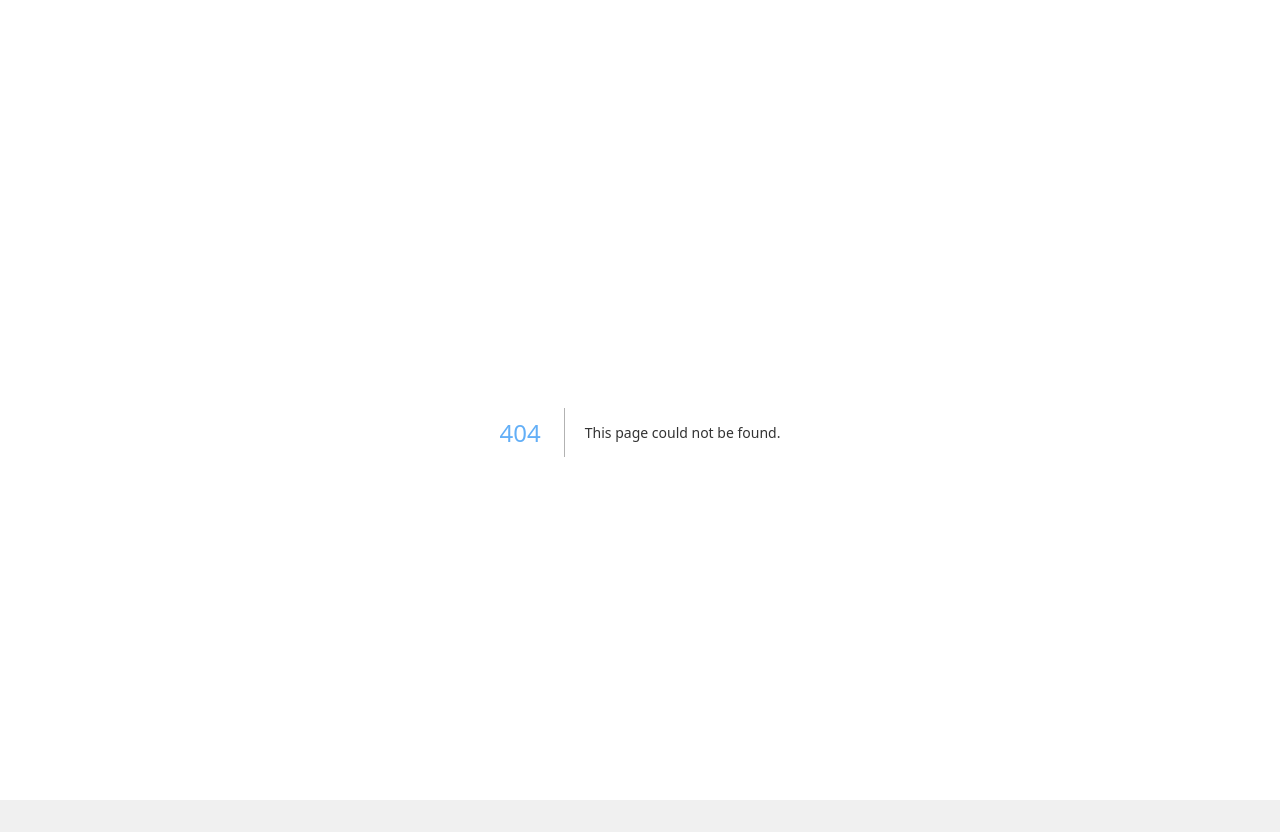
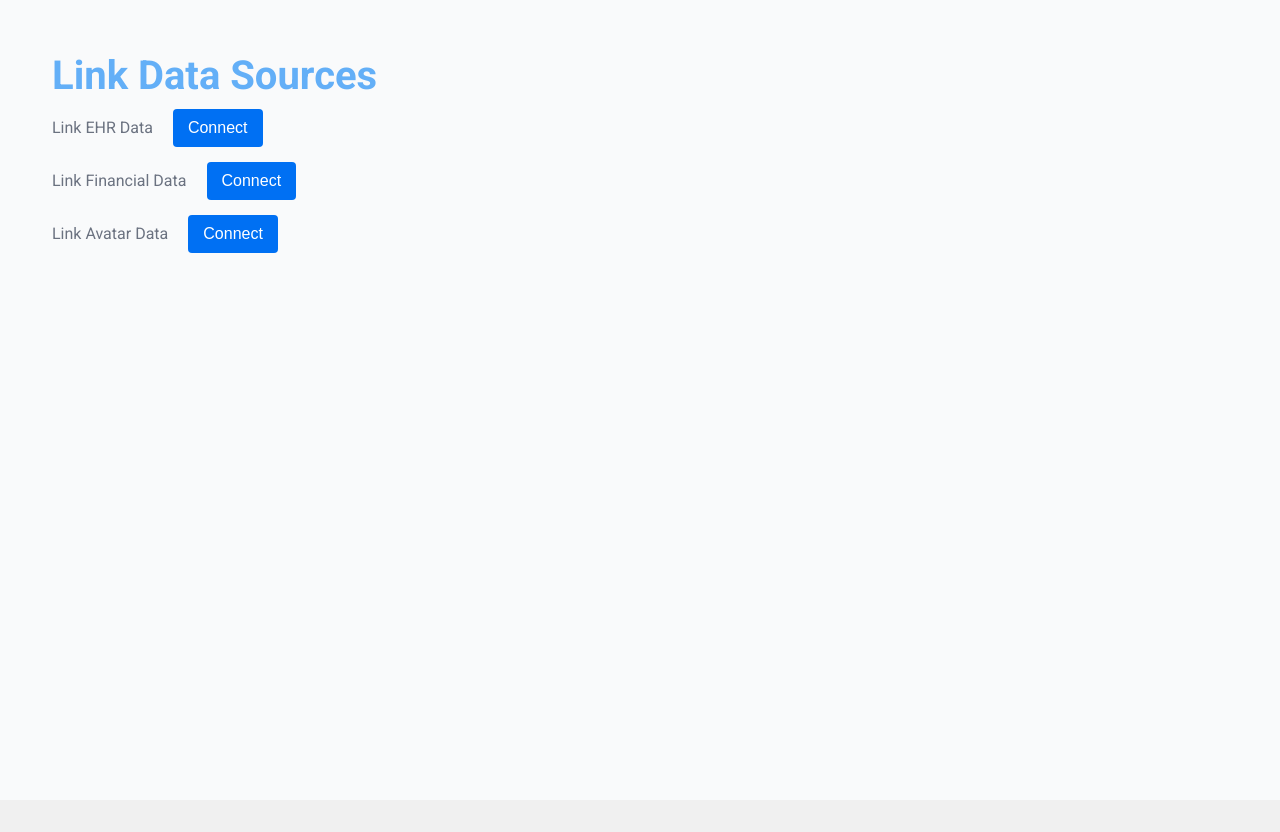
Before and after one commit to cfgcolumbus24/Team-2, a Next.js app in the folder Frontend/: page /linkData in a window 1280 px wide. Before the commit this address had no page. After the commit the page ends 800 px from the top, so only its background shows below. Built offline with nearby package versions, Linux system fonts and the light colour scheme.

Commit message:
Frontend: Added Link Page Screeen

```diff
--- a/Frontend/pages/dashboard/header.js
+++ b/Frontend/pages/dashboard/header.js
@@ -19,7 +19,7 @@ const Header = () => {
         </h1>
       </div>
       <nav className={styles.nav}>
-        <Link href="/" className={`${styles.navItem} ${router.pathname === '/' ? styles.active : ''}`}>
+        <Link href="/" className={`${styles.navItem} ${(router.pathname === '/' || router.pathname === '/mainDashboard') ? styles.active : ''}`}>
           Home
         </Link>
         <Link href="/clinical" className={`${styles.navItem} ${router.pathname === '/clinical' ? styles.active : ''}`}>
--- /dev/null
+++ b/Frontend/pages/linkData.js
@@ -0,0 +1,80 @@
+import { useState } from 'react';
+
+const LinkDataPage = () => {
+    const [connections, setConnections] = useState({
+        EHR: false,
+        Financial: false,
+        Avatar: false,
+    });
+
+    const handleConnect = (type) => {
+        // Open a popup window to microsoft.com
+        const popup = window.open('https://www.microsoft.com', '_blank', 'width=600,height=600');
+
+        // Check if the popup is closed and update the connection state
+        const checkPopupClosed = setInterval(() => {
+            if (popup.closed) {
+                clearInterval(checkPopupClosed);
+                setConnections((prevConnections) => ({
+                    ...prevConnections,
+                    [type]: true,
+                }));
+            }
+        }, 500);
+    };
+
+    return (
+        <div style={{ padding: '20px' }}>
+            <h1>Link Data Sources</h1>
+            <div style={{ marginBottom: '15px' }}>
+                <span style={{ marginRight: '20px' }}>Link EHR Data</span>
+                <button
+                    onClick={() => handleConnect('EHR')}
+                    style={{
+                        padding: '10px 15px',
+                        backgroundColor: connections.EHR ? '#28a745' : '#0070f3',
+                        color: '#fff',
+                        border: 'none',
+                        cursor: 'pointer',
+                    }}
+                >
+                    {connections.EHR ? 'Connected' : 'Connect'}
+                </button>
+            </div>
+
+            <div style={{ marginBottom: '15px' }}>
+                <span style={{ marginRight: '20px' }}>Link Financial Data</span>
+                <button
+                    onClick={() => handleConnect('Financial')}
+                    style={{
+                        padding: '10px 15px',
+                        backgroundColor: connections.Financial ? '#28a745' : '#0070f3',
+                        color: '#fff',
+                        border: 'none',
+                        cursor: 'pointer',
+                    }}
+                >
+                    {connections.Financial ? 'Connected' : 'Connect'}
+                </button>
+            </div>
+
+            <div style={{ marginBottom: '15px' }}>
+                <span style={{ marginRight: '20px' }}>Link Avatar Data</span>
+                <button
+                    onClick={() => handleConnect('Avatar')}
+                    style={{
+                        padding: '10px 15px',
+                        backgroundColor: connections.Avatar ? '#28a745' : '#0070f3',
+                        color: '#fff',
+                        border: 'none',
+                        cursor: 'pointer',
+                    }}
+                >
+                    {connections.Avatar ? 'Connected' : 'Connect'}
+                </button>
+            </div>
+        </div>
+    );
+};
+
+export default LinkDataPage;
--- a/Frontend/pages/mainDashboard.js
+++ b/Frontend/pages/mainDashboard.js
@@ -8,7 +8,7 @@ import styles from './dashboard/dashboard.module.css';
 
 const mainDashboard = () => {
   return (
-    <div style={{ display: 'flex', flexDirection: 'column', height: '100vh' }}>
+    <div style={{ display: 'flex', flexDirection: 'column', height: '100vh', }}>
       <Header />
       <h2 className={styles.welcomeMessage}>Welcome Dr. Doe!</h2>
       <div style={{ display: 'flex', flexGrow: 1, padding: '20px',  }}>
--- a/Frontend/styles/global.css
+++ b/Frontend/styles/global.css
@@ -747,3 +747,42 @@ h1 {
 .logoutButton:hover {
   background-color: #ff4040;
 }
+
+
+.modalOverlay {
+  position: fixed;
+  top: 0;
+  left: 0;
+  width: 100vw;
+  height: 100vh;
+  background-color: rgba(0, 0, 0, 0.5);
+  display: flex;
+  align-items: center;
+  justify-content: center;
+  z-index: 1000;
+}
+
+.modalContent {
+  background-color: #fff;
+  padding: 20px;
+  width: 400px;
+  border-radius: 8px;
+  box-shadow: 0px 4px 12px rgba(0, 0, 0, 0.1);
+  text-align: center;
+}
+
+.connectButton {
+  padding: 10px 15px;
+  margin-top: 10px;
+  border: none;
+  color: #fff;
+  cursor: pointer;
+}
+
+.connectButton.connected {
+  background-color: #28a745;
+}
+
+.connectButton:not(.connected) {
+  background-color: #0070f3;
+}
```
Also changed, not shown: Frontend/pages/login.js (+73 -3 lines).
